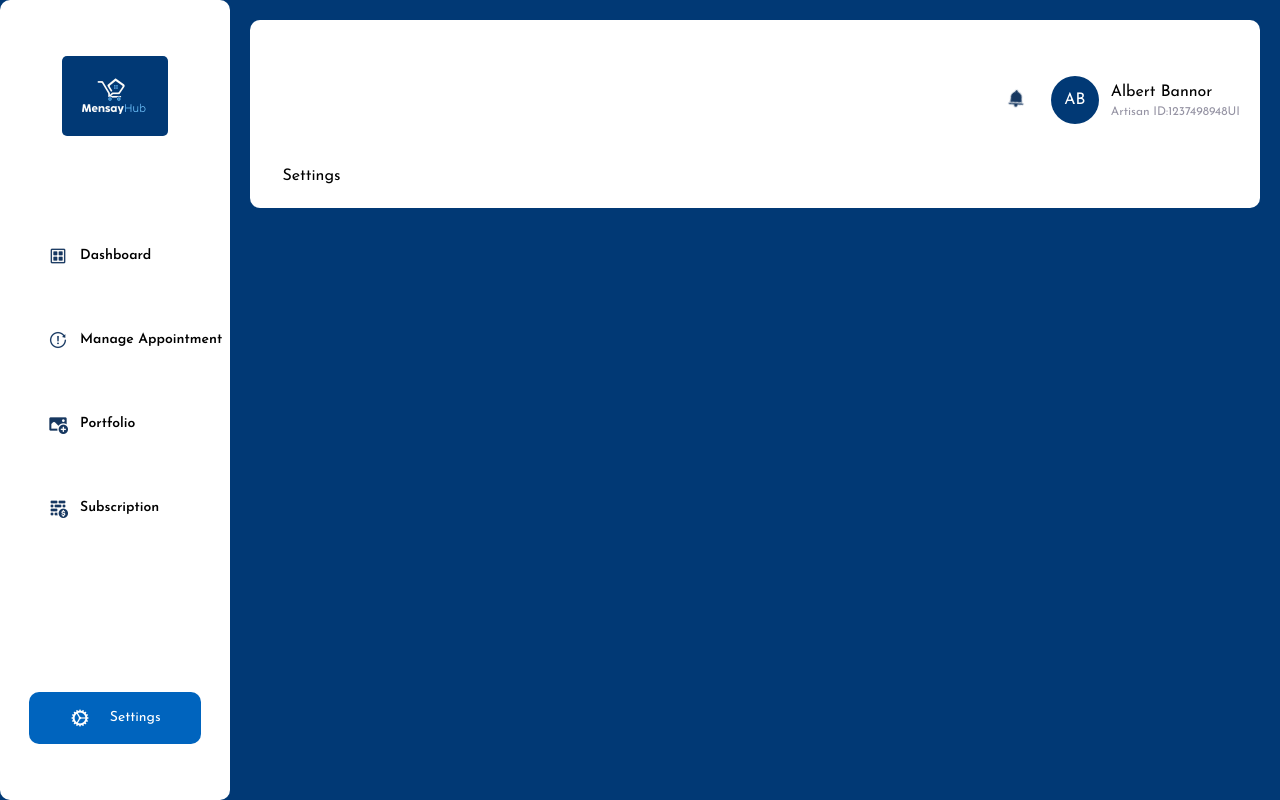
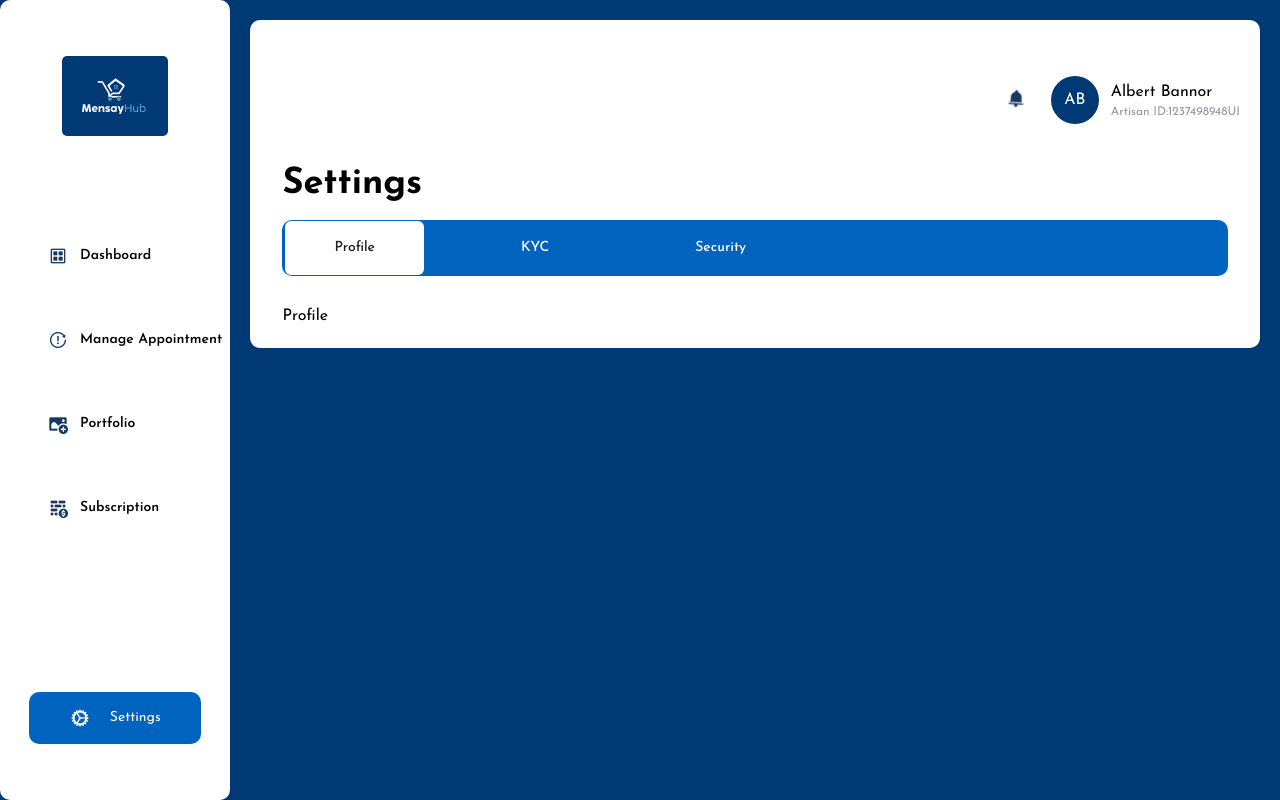
Before and after one commit to stivex001/artsianhub, a Next.js app: page /artisan/dashboard/settings in a window 1280 px wide. Built offline with nearby package versions, Linux system fonts and the light colour scheme.

Commit message:
feat:implemented settings tab

```diff
--- a/app/(Artisan)/artisan/dashboard/settings/page.tsx
+++ b/app/(Artisan)/artisan/dashboard/settings/page.tsx
@@ -1,9 +1,46 @@
+"use client";
+
+import { Descriptions } from "@/components/shared/Headings";
 import React from "react";
+import { Tabs, TabsContent, TabsList, TabsTrigger } from "@/components/ui/tabs";
 
 type Props = {};
 
 const Settings = (props: Props) => {
-  return <div>Settings</div>;
+  return (
+    <section className="flex flex-col gap-[30px]">
+      <div className="flex flex-col gap-4">
+        <Descriptions title="Settings" />
+        <Tabs defaultValue="Profile" className="w-full flex justify-start">
+          <TabsList className="w-full justify-start  bg-secondary h-14 rounded-[10px] mb-5">
+            <div className="flex items-center gap-12">
+              <TabsTrigger
+                value="Profile"
+                className="data-[state=active]:bg-white data-[state=active]:text-black text-white text-sm py-4 px-12"
+              >
+                Profile
+              </TabsTrigger>
+              <TabsTrigger
+                value="kyc"
+                className="data-[state=active]:bg-white data-[state=active]:text-black text-white text-sm py-4 px-12"
+              >
+                KYC
+              </TabsTrigger>
+              <TabsTrigger
+                value="Security"
+                className="data-[state=active]:bg-white data-[state=active]:text-black text-white text-sm py-4 px-12"
+              >
+                Security
+              </TabsTrigger>
+            </div>
+          </TabsList>
+          <TabsContent value="Profile">Profile</TabsContent>
+          <TabsContent value="kyc">KYC</TabsContent>
+          <TabsContent value="Security">Security</TabsContent>
+        </Tabs>
+      </div>
+    </section>
+  );
 };
 
 export default Settings;
```
